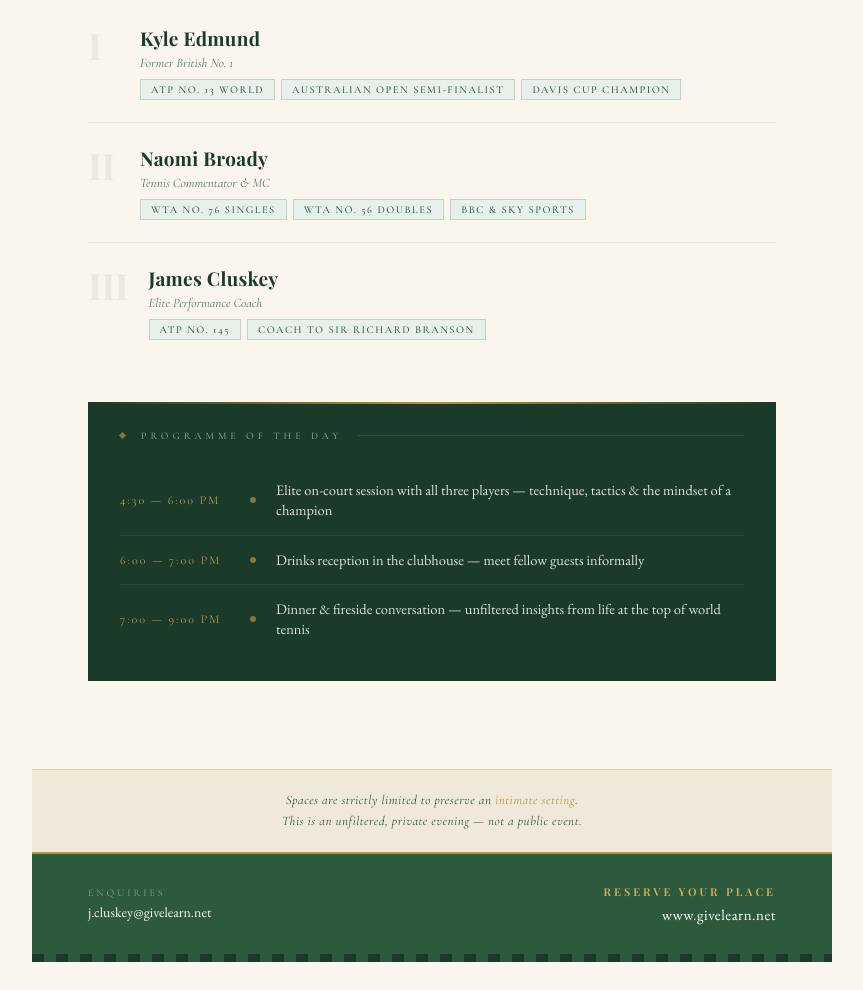
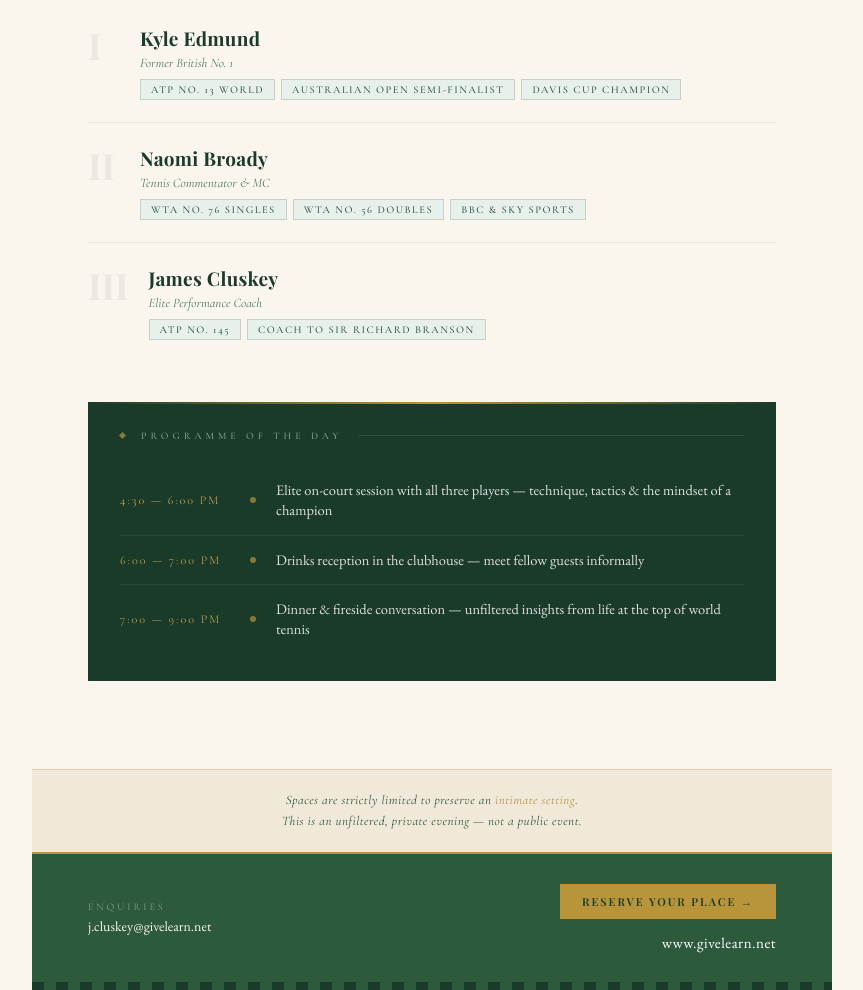
Before and after one commit to jcg8802/givelearn-flyer, a plain HTML site: page index.html in a window 1280 px wide. Shown: the part 745-1735 px from the top of the page, without its empty margins (208-1071 px from the left). Before the commit the page ends 1707 px from the top, so only its background shows below. Drawn offline with nearby package versions, Linux system fonts and the light colour scheme; a web font is replaced by a local one.

Commit message:
Add Google Form signup link to Reserve button

```diff
--- a/index.html
+++ b/index.html
@@ -669,8 +669,10 @@
       <div class="footer-value">j.cluskey@givelearn.net</div>
     </div>
     <div class="footer-right">
-      <span class="footer-cta">Reserve Your Place</span>
-      <div class="footer-url">www.givelearn.net</div>
+      <a href="https://docs.google.com/forms/d/e/1FAIpQLSdfzaT5qC44MJITtIQSYLSA0AGIJoZVUf999UC51Z3jJJCB7w/viewform" target="_blank" style="text-decoration:none;">
+        <span class="footer-cta" style="display:inline-block; background: var(--gold); color: var(--green-deep); padding: 10px 22px; letter-spacing: 2px; cursor: pointer; transition: opacity 0.2s;">Reserve Your Place →</span>
+      </a>
+      <div class="footer-url" style="margin-top: 8px;">www.givelearn.net</div>
     </div>
   </div>
 
```
